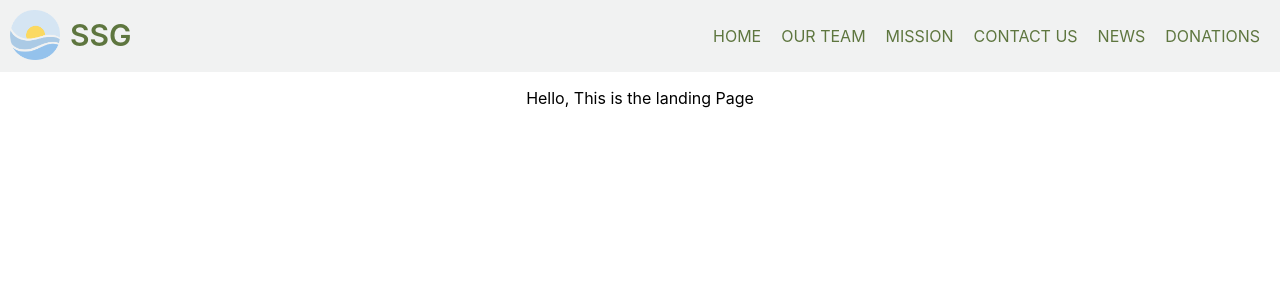
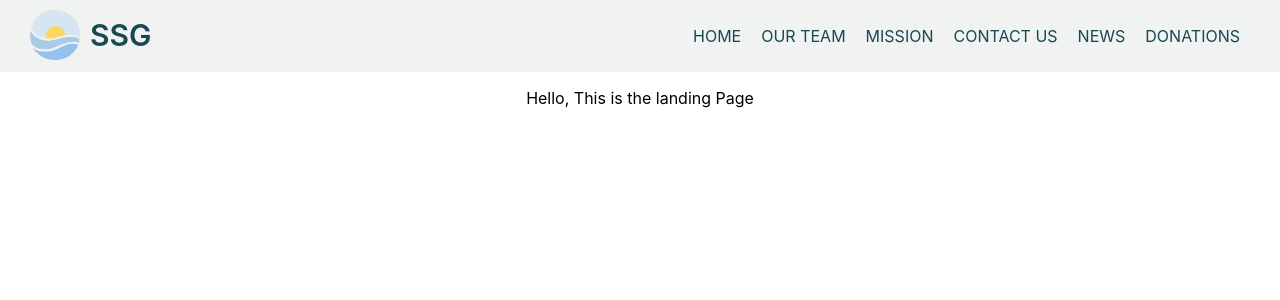
Before and after one commit to Hack4Impact-UMD/sustainability-solutions, a React (Create React App) app in the folder app/: page / in a window 1280 px wide. Shown: the top 300 px of the page. Built offline with nearby package versions, Linux system fonts and the light colour scheme.

Commit message:
slight changes to navbar css

```diff
--- a/app/src/Components/Navbar/Navbar.js
+++ b/app/src/Components/Navbar/Navbar.js
@@ -11,7 +11,7 @@
     }
 
     return (
-        <header className="navbar">
+        <div className="navbar">
             <Link to="/">
                 <div className="brand">
                     <img src={logo} alt="logo"></img>
@@ -33,7 +33,7 @@
                 <div className="line"></div>
                 <div className="line"></div>
             </div>
-        </header>
+        </div>
     )
 }
 
--- a/app/src/Components/Navbar/navbar.css
+++ b/app/src/Components/Navbar/navbar.css
@@ -1,9 +1,12 @@
+@import url('https://fonts.googleapis.com/css2?family=Nunito:wght@200&display=swap');
+
 .navbar {
   display: flex;
   justify-content: space-between;
   background: rgba(239, 240, 240, 0.84);
-  padding: 10px;
-  color: #5E763F
+  padding: 10px 30px;
+  color: #174950;
+  font: "Nunito";
 }
 
 .navbar a {
@@ -13,7 +16,7 @@
 
 .navbar nav {
   display: flex;
-  align-items: center;;
+  align-items: center;
 }
 
 .navbar nav ul {
```
